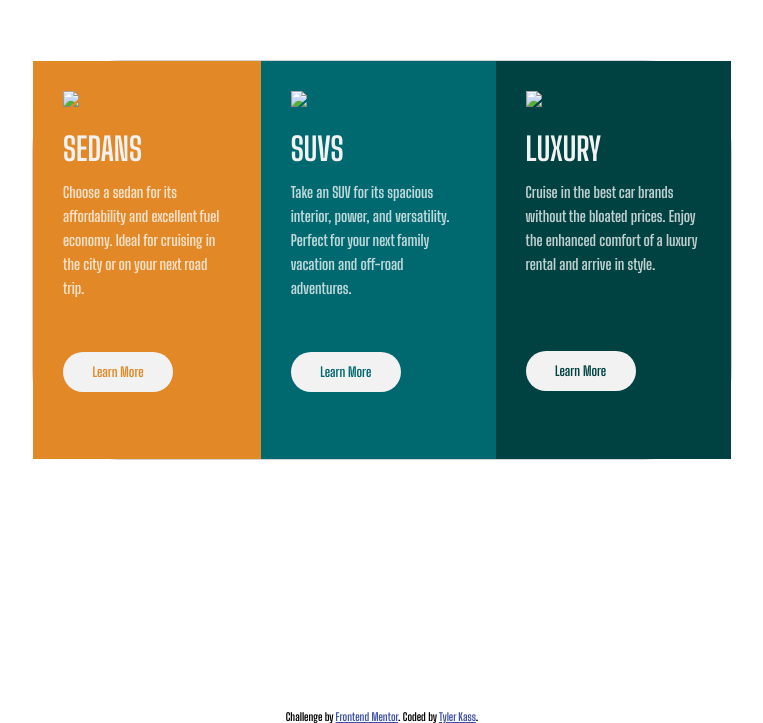
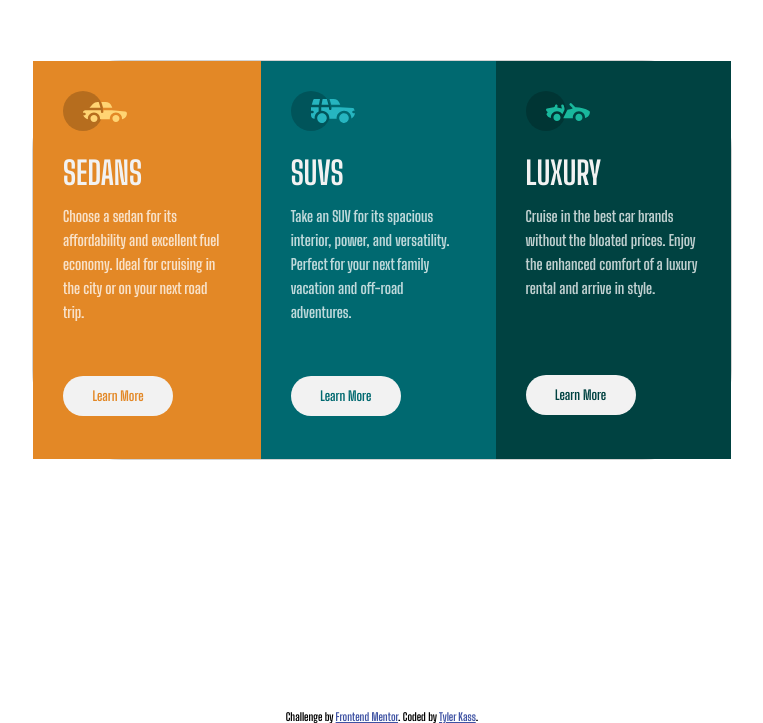
Before and after one commit to TylerKass/3-column-challenge, a plain HTML site: page index.html in a window 1280 px wide. Shown: the part 190-913 px from the top of the page, without its empty margins (258-1021 px from the left). Drawn offline with Linux system fonts and the light colour scheme; the site is published under a folder, as on GitHub Pages, so addresses that start at the root find nothing.

Commit message:
fixed images

```diff
--- a/index.html
+++ b/index.html
@@ -24,7 +24,7 @@
   <body>
     <div class="container">
       <div class="sedans">
-        <img src="/images/icon-sedans.svg" />
+        <img src="images/icon-sedans.svg" />
         <h1>SEDANS</h1>
         <p>
           Choose a sedan for its affordability and excellent fuel economy. Ideal
@@ -33,7 +33,7 @@
         <button>Learn More</button>
       </div>
       <div class="suv">
-        <img src="/images/icon-suvs.svg" />
+        <img src="images/icon-suvs.svg" />
         <h1>SUVS</h1>
         <p>
           Take an SUV for its spacious interior, power, and versatility. Perfect
@@ -42,7 +42,7 @@
         <button>Learn More</button>
       </div>
       <div class="luxury">
-        <img src="/images/icon-luxury.svg" />
+        <img src="images/icon-luxury.svg" />
         <h1>LUXURY</h1>
         <p>
           Cruise in the best car brands without the bloated prices. Enjoy the
```
